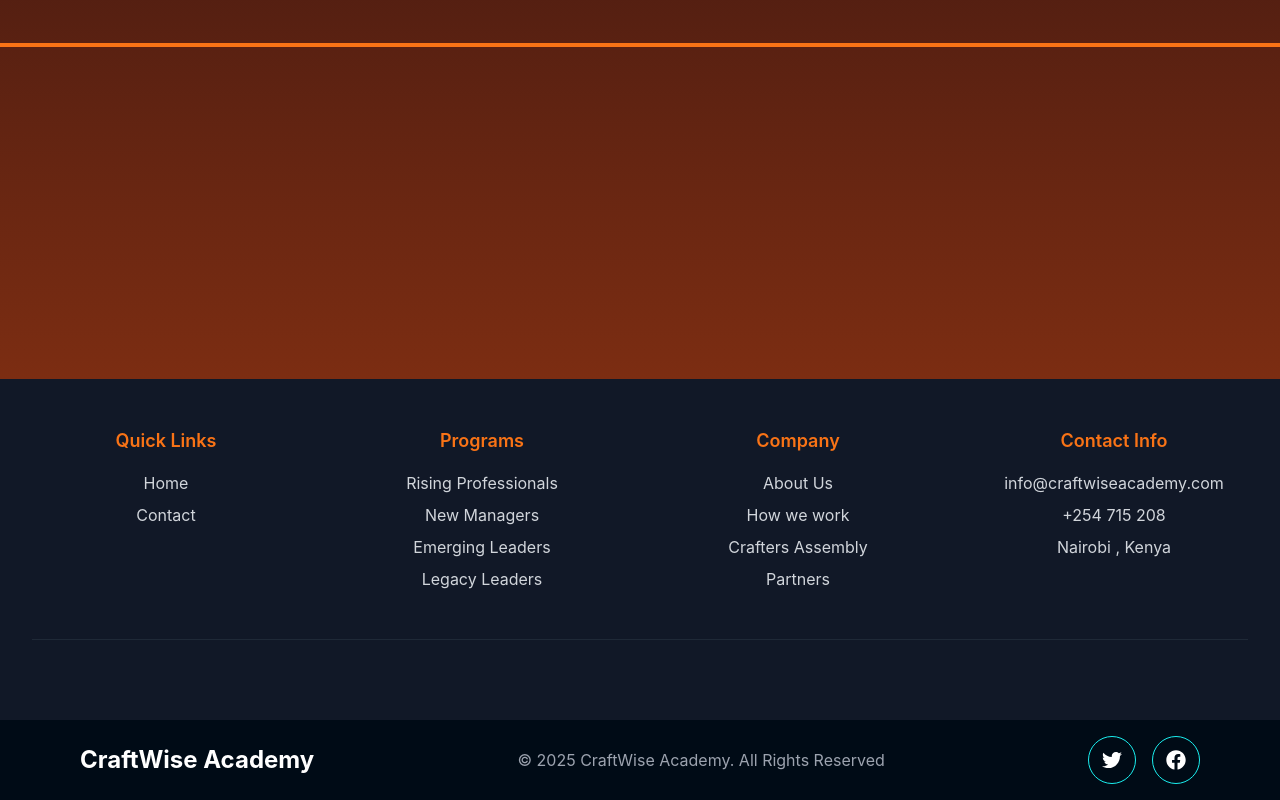
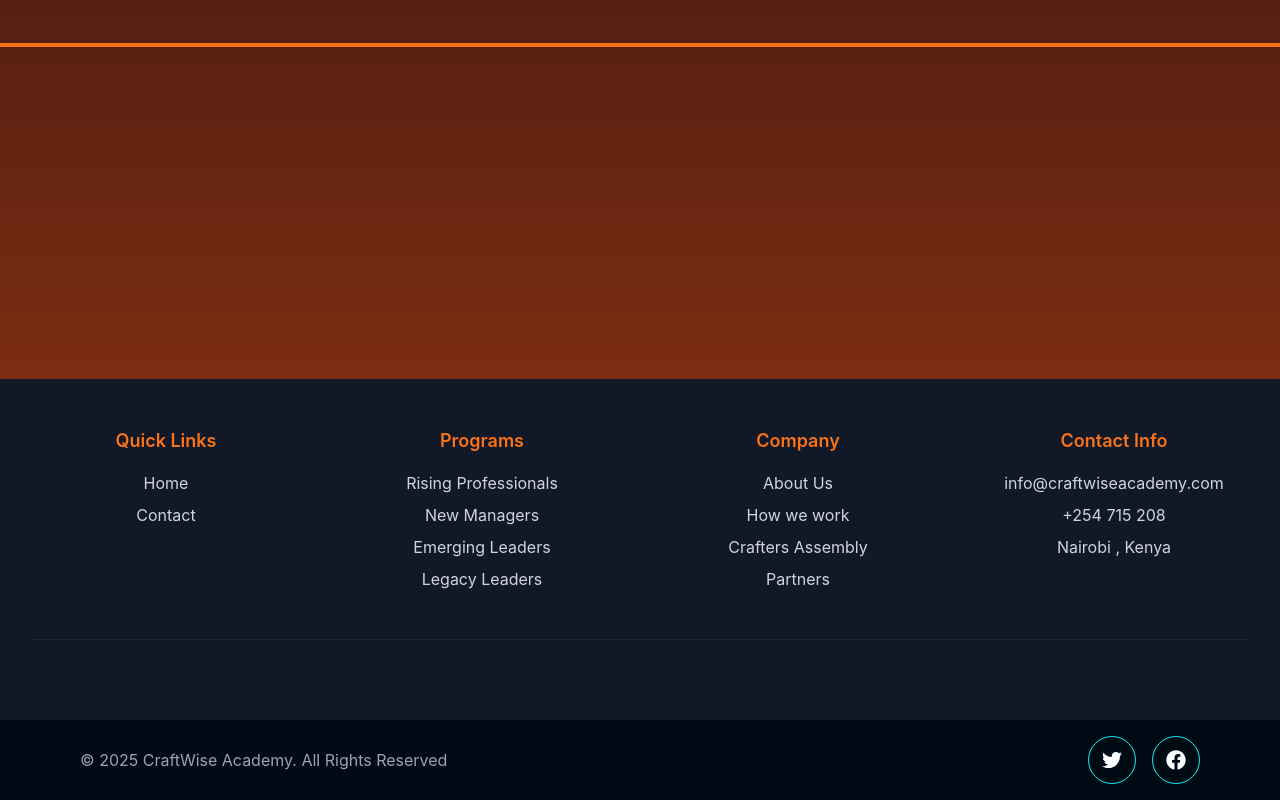
Before and after one commit to Gift-World/craftwise-academy, a React (Vite) app: page / in a window 1280 px wide. Shown: the part 8725-9525 px from the top of the page. Built offline with nearby package versions, Linux system fonts and the light colour scheme.

Commit message:
Commented out the CraftWise Academy link in Footer2 component

```diff
--- a/src/components/Footer/Footer2.jsx
+++ b/src/components/Footer/Footer2.jsx
@@ -5,7 +5,7 @@ export default function Footer() {
   return (
     <footer className="bg-[#000b16] py-4 px-20 text-center">
   <div className="flex justify-between items-center">
-    <a href="#" className="text-white text-2xl font-bold">CraftWise Academy</a>
+    {/* <a href="#" className="text-white text-2xl font-bold">CraftWise Academy</a> */}
     <p className="text-gray-400">&copy; 2025 CraftWise Academy. All Rights Reserved</p>
     <ul className="flex space-x-4">
       <li className="flex justify-center items-center w-12 h-12 rounded-full border border-[#1aeeef] hover:bg-[#1aeeef] transition duration-500">
```
